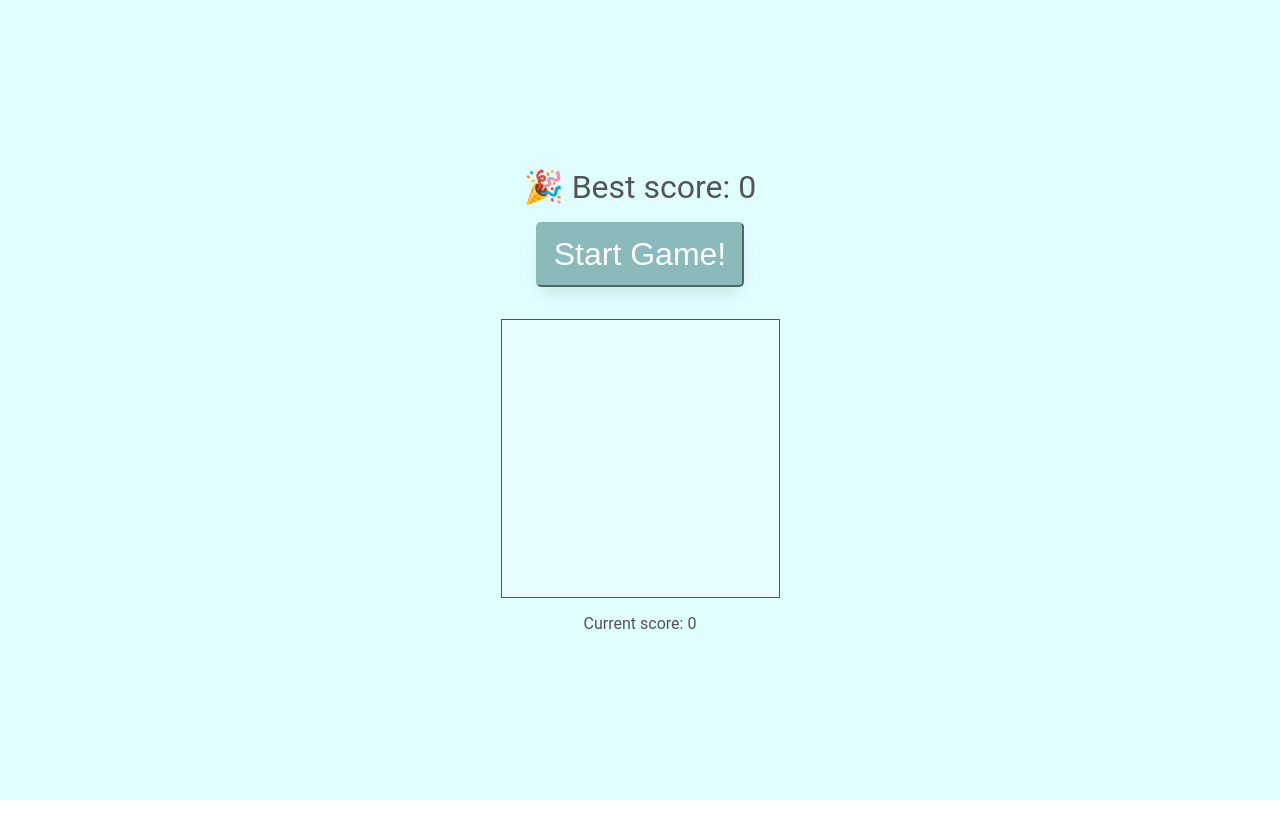
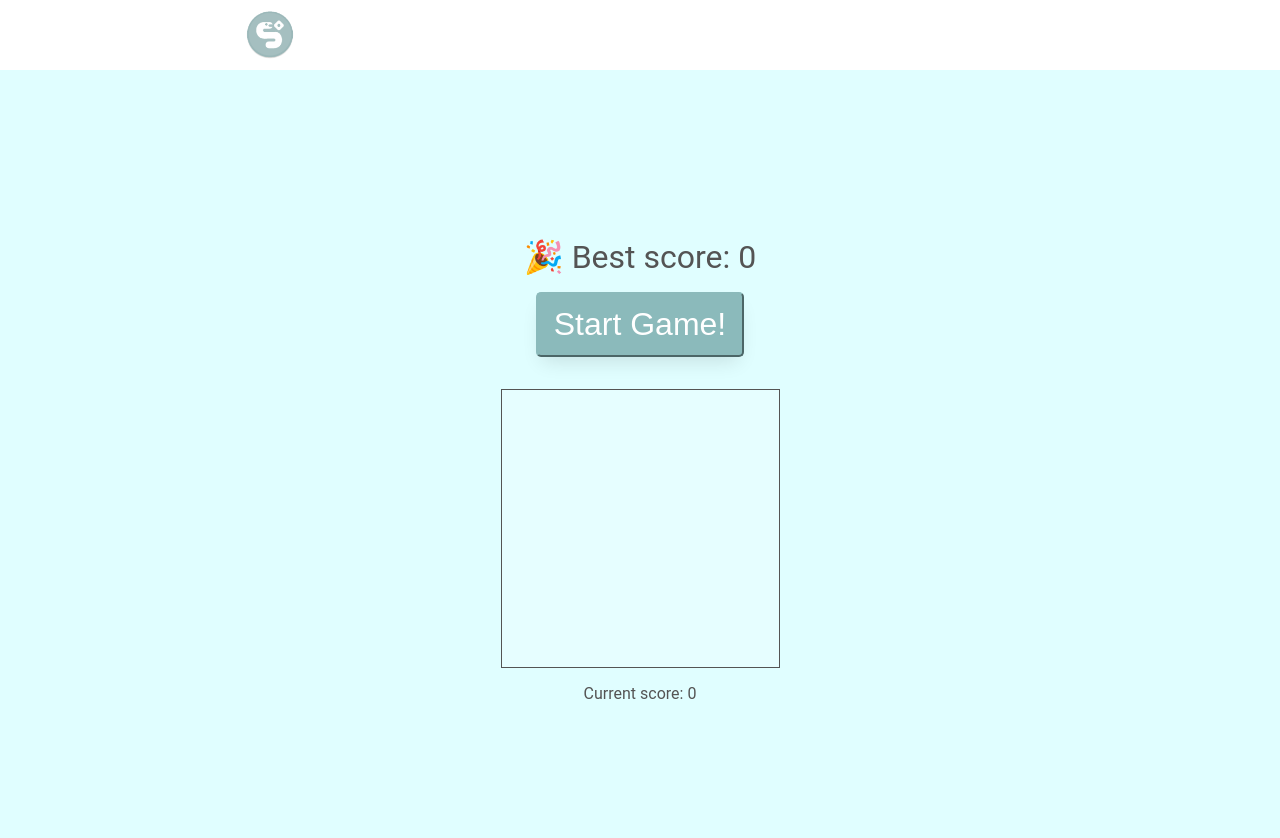
Before and after one commit to YrenR/react-snake-nagini, a React (Create React App) app: page / in a window 1280 px wide. Shown: the top 838 px of the page. Before the commit the page ends 800 px from the top, so only its background shows below. Built offline with nearby package versions, Linux system fonts and the light colour scheme.

Commit message:
feat: Add Navbar with brand title and best score

```diff
--- a/src/App.tsx
+++ b/src/App.tsx
@@ -3,11 +3,13 @@ import TableBoard from "./pages/TableBoard";
 import { Provider } from "react-redux";
 import { persistor, store } from "./redux/store";
 import { PersistGate } from "redux-persist/integration/react";
+import NavBar from "./components/NavBar/NavBar";
 
 export default function App(): JSX.Element {
   return (
     <Provider store={store}>
       <PersistGate persistor={persistor}>
+        <NavBar />
         <TableBoard />
       </PersistGate>
     </Provider>
--- /dev/null
+++ b/src/components/NavBar/NavBar.tsx
@@ -0,0 +1,21 @@
+import React from "react";
+import { useSelector } from "react-redux";
+import "./navBar.style.css";
+import { RootState } from "../../redux/store";
+
+export default function NavBar(): JSX.Element {
+  const { bestScore } = useSelector((c: RootState) => c.settingGameSlice);
+  return (
+    <nav className="navbar">
+      <div className="navbar-container">
+        <div className="navbar-brand">
+          <img className="navbar-brand-img" src="./react-snake-nagini-192.png" alt="snake nagini logo" />
+          <p className="navbar-title">Snake Nagini</p>
+        </div>
+        <div className="score-container">
+          <p className="score">Best score: {bestScore}</p>
+        </div>
+      </div>
+    </nav>
+  );
+}
--- /dev/null
+++ b/src/components/NavBar/navBar.style.css
@@ -0,0 +1,37 @@
+.navbar {
+  display: flex;
+  justify-content: center;
+  background-color: rgba(255, 255, 255, 0.2);
+  color: #ffffff;
+  height: 50px;
+}
+.navbar-container {
+  flex: 1;
+  display: flex;
+  justify-content: space-around;
+}
+.navbar-brand {
+  display: flex;
+  align-items: center;
+}
+.navbar-brand-img {
+  width: 32px;
+}
+
+@media screen and (min-width: 768px) {
+  .navbar {
+    height: 70px;
+  }
+
+  .navbar-brand-img {
+    width: 52px;
+  }
+
+  .navbar-title {
+    font-size: 24px;
+  }
+
+  .score {
+    font-size: 24px;
+  }
+}
```
